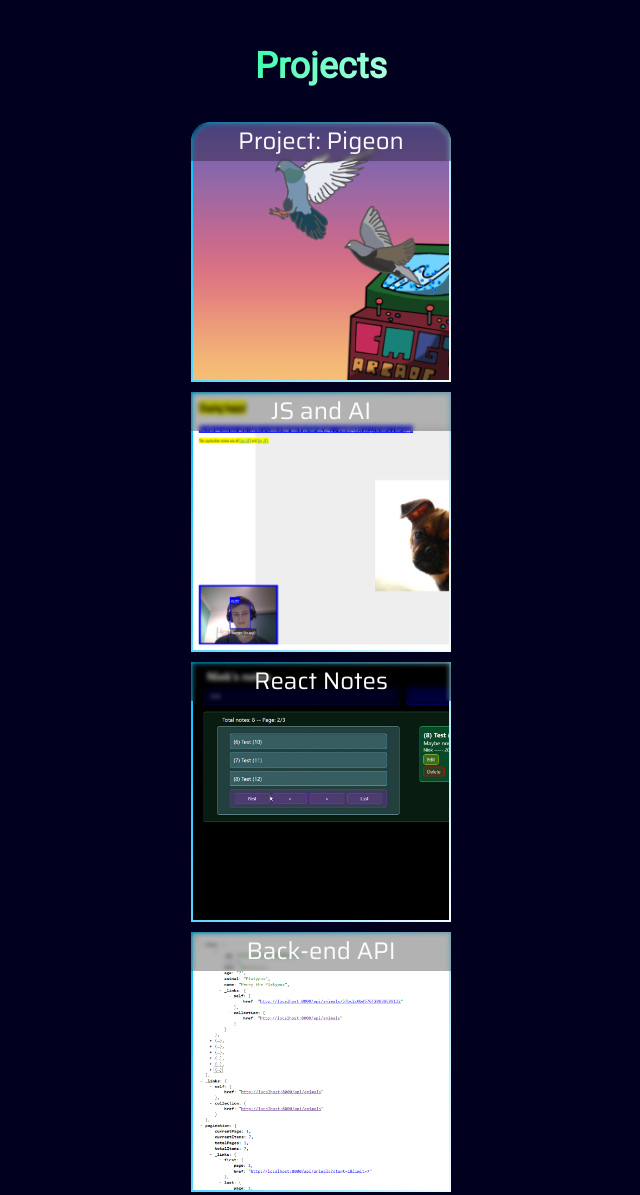
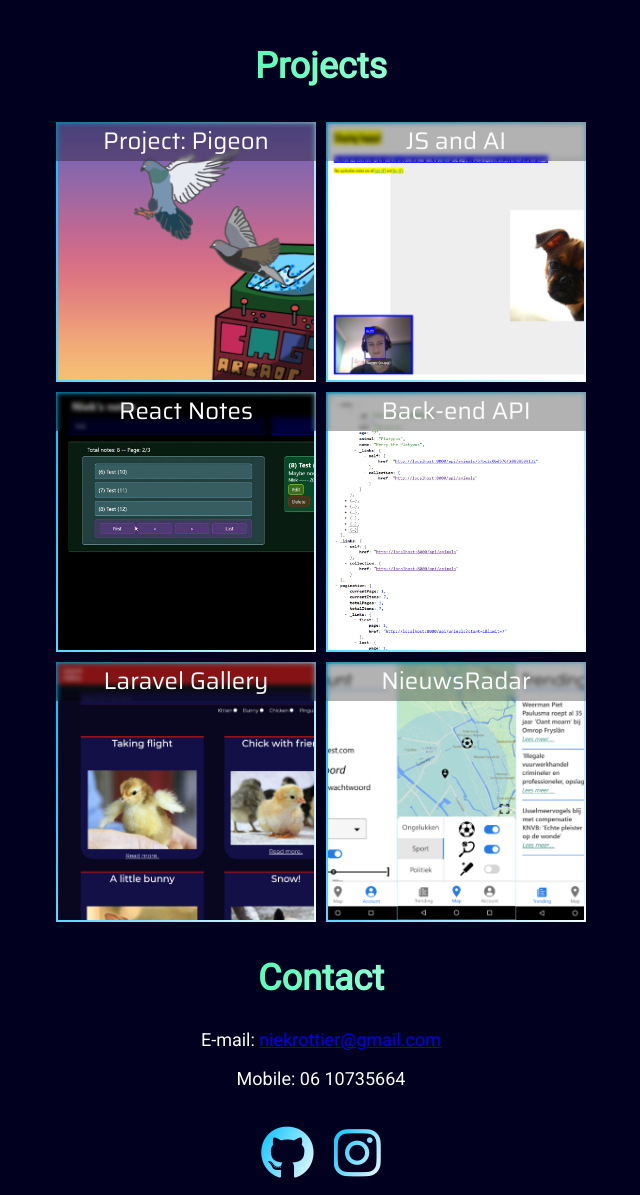
Before and after one commit to NiekRottier/portfolio, a plain HTML site: page public/index.html in a window 1280 px wide. Shown: the part 1069-2264 px from the top of the page, without its empty margins (319-959 px from the left). Drawn offline with Linux system fonts and the light colour scheme.

Commit message:
Add an extra column to the project-container on wider screens

```diff
--- a/app/sass/styles.scss
+++ b/app/sass/styles.scss
@@ -54,6 +54,7 @@ h2{
 }
 
 p{
+    text-align: center;
     color: $light-color;
     font-size: 18px;
     padding: 0 10vw;
@@ -182,10 +183,6 @@ b{
     }
 }
 
-#aboutMe p{
-    text-align: center;
-}
-
 .socials{
     display: flex;
     justify-content: center;
@@ -204,6 +201,8 @@ b{
 #projectsContainer{
     display: flex;
     flex-direction: column;
+
+    width: 540px;
 
     .project{
         $size: 260px;
@@ -270,7 +269,24 @@ b{
             }
         }
     }
+}
 
+// Change projects container flexbox on bigger screens
+// Shows 2 columns
+@media only screen and (min-width: 1000px){
+    #projectsContainer{
+        flex-direction: row;
+        flex-wrap: wrap;
+
+        .project{
+            &:first-child, &:first-child img, &:first-child .banner{
+                border-radius: 0;
+            }
+            &:last-child, &:last-child img{
+                border-radius: 0;
+            }
+        }
+    }
 }
 
 footer{
```
Also changed, not shown: public/stylesheets/styles.css, 1 other file.
